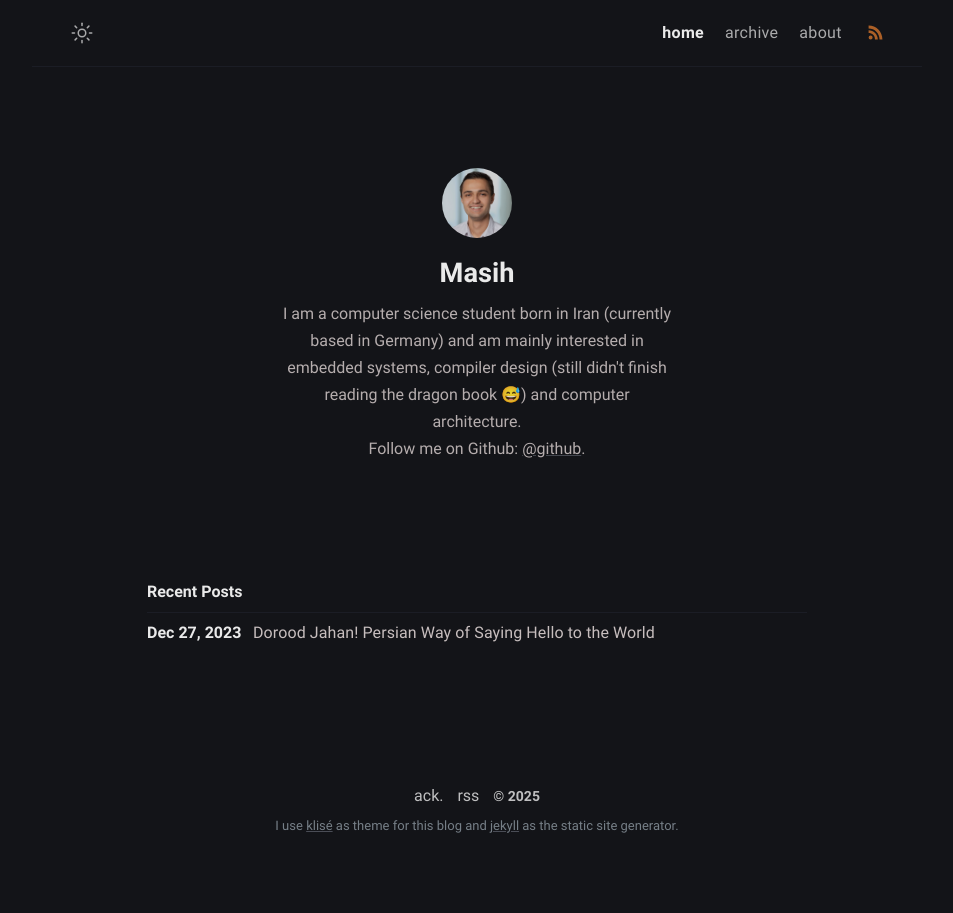
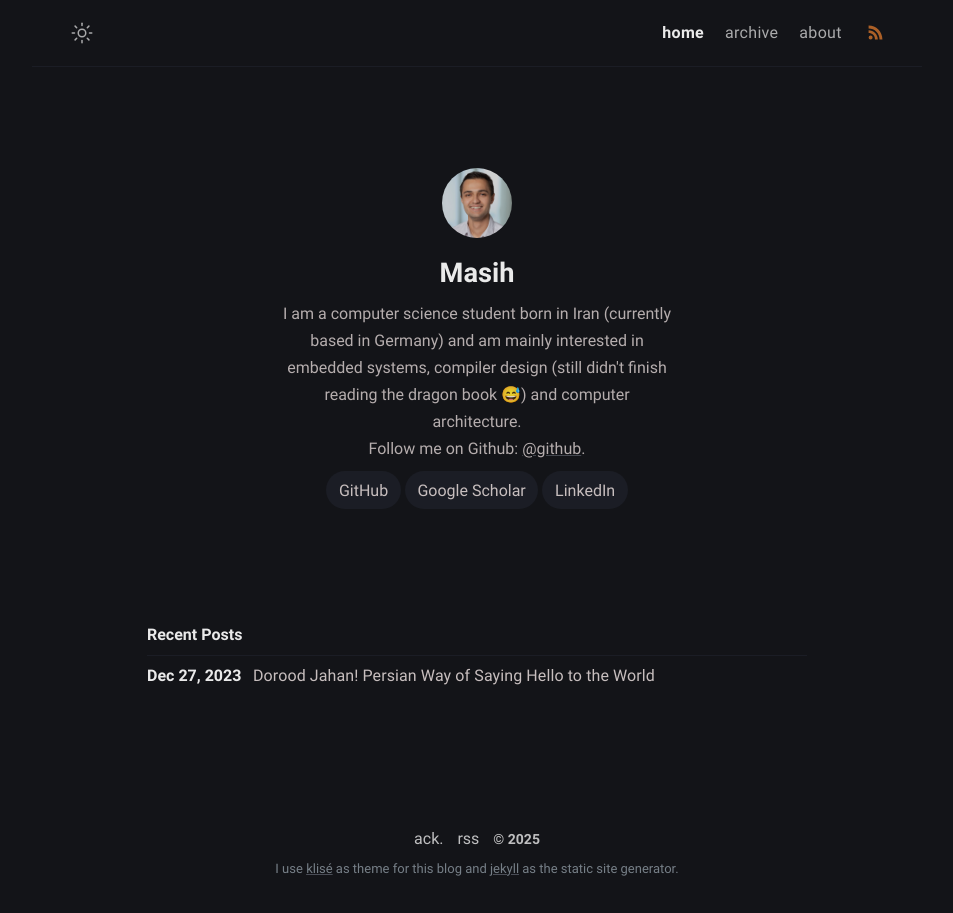
Before and after one commit to Masihtabaei/Masihtabaei.github.io, a Jekyll site: the page built from index.md, in a window 1280 px wide. Shown: the whole page, without its empty margins (163-1116 px from the left). Built offline with Jekyll 4.4.1, drawn with Linux system fonts in a browser that asks for light colours.

Commit message:
Add links
Add three new links for GitHub, Google Scholar, and LinkedIn after
biography

```diff
--- a/_includes/author.html
+++ b/_includes/author.html
@@ -6,4 +6,9 @@
   />
   <h2 class="author-name">{{ site.author.name }}</h2>
   <p class="author-bio">{{ site.author.bio }}</p>
+  <div class="author-links">
+    <a href="{{ site.author.github }}" class="author-link">GitHub</a>
+    <a href="{{ site.author.google_scholar }}" class="author-link">Google Scholar</a>
+    <a href="{{ site.author.linkedin }}" class="author-link">LinkedIn</a>
+  </div>
 </div>
--- a/_sass/klise/_base.scss
+++ b/_sass/klise/_base.scss
@@ -367,3 +367,21 @@ mark,
     }
   }
 }
+
+.author-links{
+  width: auto;
+  margin: 2%;
+}
+
+.author-link{
+  border-radius: 20px;
+  padding: 1.5% 2%;
+  color: $dark-white;
+  text-decoration: none;
+  background-color: $dark-light;
+
+  &:hover {
+    color: $dark-text-link-blue;
+    background-color: darken($dark-light, 10%);
+  }
+}
```
